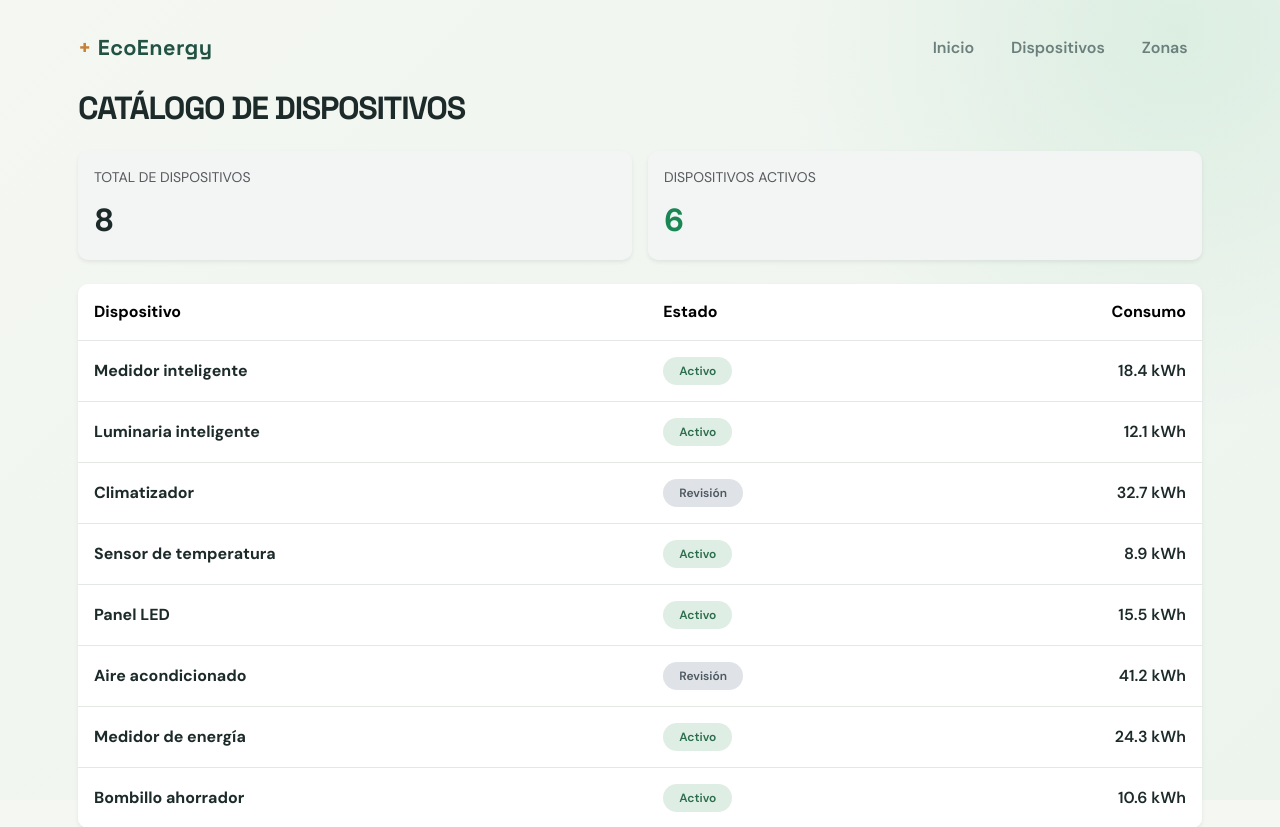
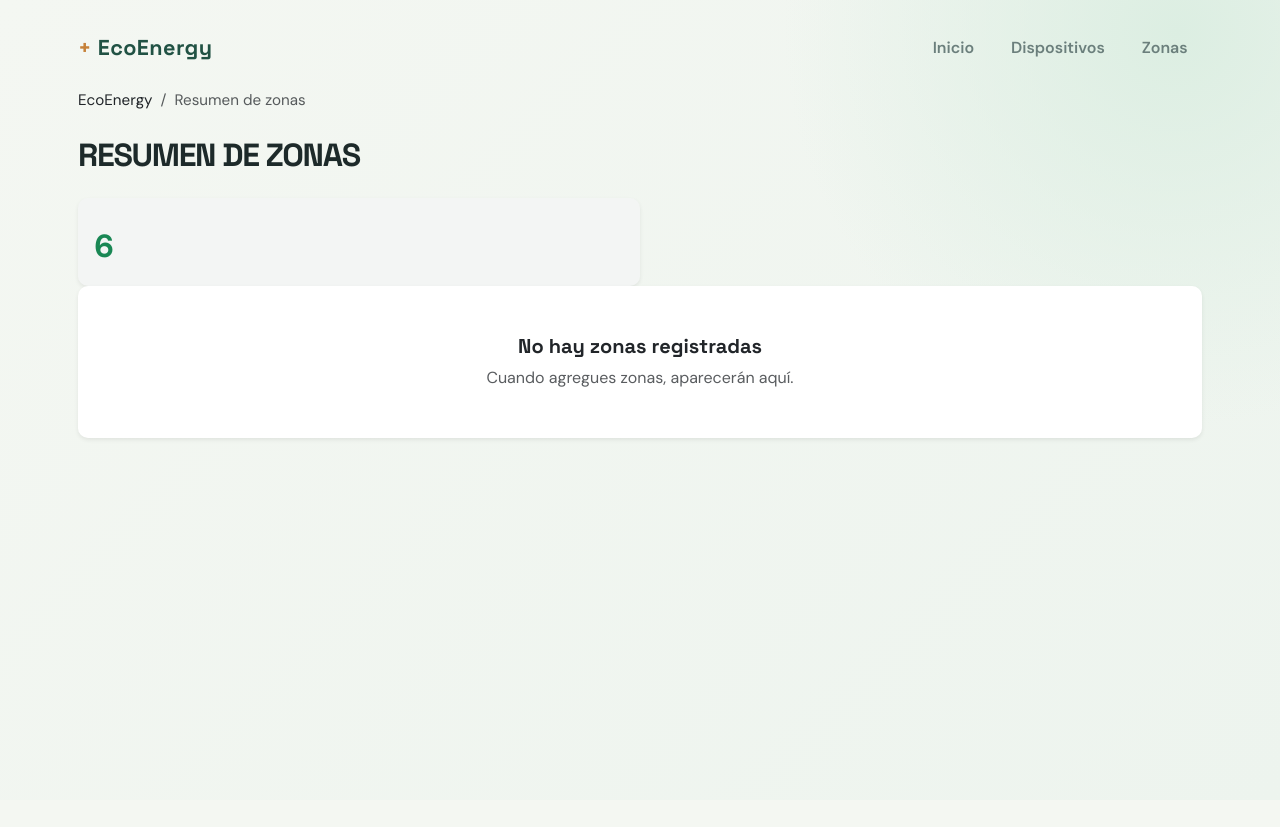
Before and after one commit to zoroikami/Django_p2c1_VergaraKeoni, a Django app: page /dispositivos/ in a window 1280 px wide. Shown: the top 827 px of the page. After the commit the page ends 441 px from the top, so only its background shows below. Run offline with Django 5.2, Linux system fonts and the light colour scheme.

Commit message:
Evaluación 1

```diff
--- a/dispositivos/tests.py
+++ b/dispositivos/tests.py
@@ -17,3 +17,7 @@ class ZonasViewsTest(TestCase):
     def test_detalle_zona_inexistente_devuelve_404(self):
         response = self.client.get(reverse('dispositivos:zona_detalle', args=[999]))
         self.assertEqual(response.status_code, 404)
+
+    def test_resumen_zonas(self):
+        response =self.client.get(reverse('dispositivos:resumen_zonas', args=[999]))
+        self.assertEqual(response.status_code, 404)
--- a/dispositivos/urls.py
+++ b/dispositivos/urls.py
@@ -8,4 +8,6 @@ urlpatterns = [
     path("dispositivos/", views.catalogo, name="catalogo"),
     path("zonas/", views.zonas, name="zonas"),
     path("zonas/<int:zona_id>/", views.zona_detalle, name="zona_detalle"),
+    path("dispositivos/resumen_zonas", views.resumen_zonas, name="resumen_zonas"),
+    path("dispositivos/resumen_zonas", views.zonas, name="resumen_zonas")
 ]
--- a/dispositivos/views.py
+++ b/dispositivos/views.py
@@ -39,3 +39,20 @@ def zona_detalle(request, zona_id):
         raise Http404("Zona no encontrada")
 
     return render(request, "dispositivos/zona_detalle.html", detalle)
+
+def resumen_zonas(request):
+    detalle =  listar_zonas_con_resumen()
+    if detalle is None:
+        raise Http404("Zona no encontrada")
+
+    return render(request, "dispositivos/resumen_zonas.html", {"zonas": zonas})
+
+def catalogo(request):
+    dispositivos = cargar_dispositivos()
+    activos = sum(1 for item in dispositivos if item.get("estado") == "Activo")
+    contexto = {
+        "dispositivos": dispositivos,
+        "total": len(dispositivos),
+        "total_activos": activos,
+    }
+    return render(request, "dispositivos/resumen_zonas.html", contexto)
--- a/templates/dispositivos/inicio.html
+++ b/templates/dispositivos/inicio.html
@@ -7,4 +7,5 @@
 <h1>{{ sistema }}</h1>
 <p>{{ mensaje }}</p>
 <p>Curso: {{ asignatura }}</p>
+<li class="breadcrumb-item"><a href="{% url 'dispositivos:resumen_zonas' %}" class="text-decoration-none text-dark">Resumen de zonas</a></li>
 {% endblock %}
--- /dev/null
+++ b/templates/dispositivos/resumen_zonas.html
@@ -0,0 +1,67 @@
+
+{% extends "base.html" %}
+
+
+{% block title %}Resumen de consumo por zona | EcoEnergy{% endblock %}
+
+
+{% block content %}
+<div class="container-fluid px-0">
+    <nav aria-label="breadcrumb" class="mb-4">
+        <ol class="breadcrumb mb-0" style="font-size: 0.95rem; color: #3a4a4a;">
+            <li class="breadcrumb-item"><a href="{% url 'dispositivos:inicio' %}" class="text-decoration-none text-dark">EcoEnergy</a></li>
+            <li class="breadcrumb-item active" aria-current="page">Resumen de zonas</li>
+        </ol>
+    </nav>
+
+    <h1 class="fw-bold text-uppercase mb-4" style="font-size: clamp(2rem, 2vw, 2.5rem); letter-spacing: -0.04em; color: #1d2a2a;">Resumen de zonas</h1>
+
+
+<div class="col-md-6">
+    <div class="card border-0 shadow-sm h-100" style="background: #f3f5f4; border: 1px solid #dfe6e3; border-radius: 10px;">
+        <div class="card-body p-3">
+            <div class="mt-2 fw-bold text-success" style="font-size: 2rem;">{{ total_activos }}</div>
+        </div>
+    </div>
+</div>
+
+<div class="card border-0 shadow-sm overflow-hidden" style="border: 1px solid #dfe6e3; border-radius: 10px;">
+    <div class="card-body p-0">
+        {% if zonas %}
+            <div class="table-responsive">
+                <table class="table table-borderless align-middle mb-0">
+                    <thead style="background: #eceeed; color: #1d2a2a;">
+                        <tr>
+                            <th scope="col" class="px-3 py-3 fw-bold">Dispositivo</th>
+                            <th scope="col" class="py-3 fw-bold">Estado</th>
+                            <th scope="col" class="text-end px-3 py-3 fw-bold">Consumo</th>
+                        </tr>
+                    </thead>
+                    <tbody>
+                        {% for zona in zonas %}
+                            <tr style="border-top: 1px solid #e3e8e5;">
+                                <td class="px-3 py-3 fw-bold" style="color: #1d2a2a;">{{ zona.nombre }}</td>
+                                <td class="py-3">
+                                    {% if zonas.estado == 'Activo' %}
+                                        <span class="badge rounded-pill px-3 py-2" style="background: #dfeee4; color: #2c6d4d; font-weight: 600;">{{ dispositivo.estado }}</span>
+                                    {% else %}
+                                        <span class="badge rounded-pill px-3 py-2" style="background: #dfe3e7; color: #4d5860; font-weight: 600;">{{ dispositivo.estado }}</span>
+                                    {% endif %}
+                                </td>
+                                <td class="text-end px-3 py-3 fw-semibold" style="color: #1d2a2a;">{{ dispositivo.consumo_kwh }} kWh</td>
+                            </tr>
+                        {% endfor %}
+                    </tbody>
+                </table>
+            </div>
+        {% else %}
+            <div class="text-center p-5">
+                <h2 class="h5 fw-bold mb-2">No hay zonas registradas</h2>
+                <p class="text-muted mb-0">Cuando agregues zonas, aparecerán aquí.</p>
+            </div>
+        {% endif %}
+    </div>
+</div>
+</div>
+
+{% endblock %}
```
Also changed, not shown: dispositivos/services.py (line endings or trailing spaces), requirements.txt (renamed from requeriments.txt), respuestasprueba.md (added).
